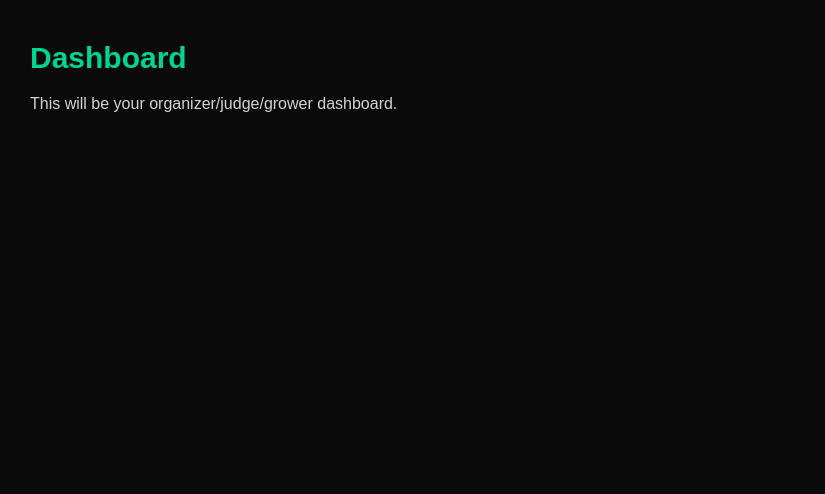
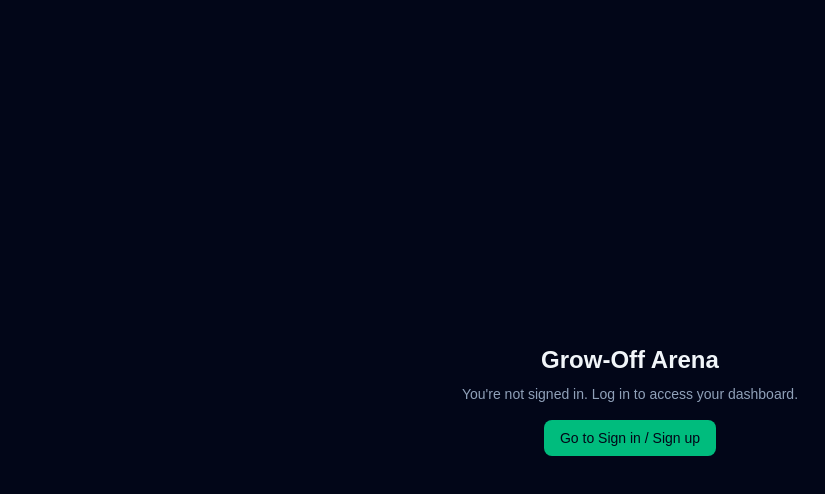
Before and after one commit to Chronic-W-F/grow-off-arena, a Next.js app: page /dashboard in a window 1280 px wide. Shown: the top 494 px of the page, without its empty margins (10-835 px from the left). Built offline with nearby package versions, Linux system fonts and the light colour scheme; no server answers.

Commit message:
Update page.tsx

```diff
--- a/app/dashboard/page.tsx
+++ b/app/dashboard/page.tsx
@@ -1,10 +1,77 @@
+"use client";
+
+import { useEffect, useState } from "react";
+import { auth } from "@/lib/firebase";
+import { onAuthStateChanged, type User } from "firebase/auth";
+import Link from "next/link";
+
 export default function DashboardPage() {
+  const [user, setUser] = useState<User | null>(null);
+  const [checking, setChecking] = useState(true);
+
+  useEffect(() => {
+    const unsub = onAuthStateChanged(auth, (u) => {
+      setUser(u);
+      setChecking(false);
+    });
+    return () => unsub();
+  }, []);
+
+  if (checking) {
+    return (
+      <main className="min-h-screen bg-slate-950 text-slate-100 flex items-center justify-center">
+        <p className="text-slate-400 text-sm">Checking your session…</p>
+      </main>
+    );
+  }
+
+  if (!user) {
+    return (
+      <main className="min-h-screen bg-slate-950 text-slate-100 flex items-center justify-center">
+        <div className="text-center space-y-4">
+          <h1 className="text-2xl font-semibold mb-2">Grow-Off Arena</h1>
+          <p className="text-slate-400 text-sm">
+            You&apos;re not signed in. Log in to access your dashboard.
+          </p>
+          <Link
+            href="/auth"
+            className="inline-flex items-center gap-2 rounded-lg bg-emerald-500 px-4 py-2 text-sm font-medium text-slate-950 hover:bg-emerald-400 transition"
+          >
+            Go to Sign in / Sign up
+          </Link>
+        </div>
+      </main>
+    );
+  }
+
   return (
-    <div className="min-h-screen bg-neutral-950 text-white p-10">
-      <h1 className="text-3xl font-bold text-emerald-400">Dashboard</h1>
-      <p className="text-neutral-300 mt-4">
-        This will be your organizer/judge/grower dashboard.
-      </p>
-    </div>
+    <main className="min-h-screen bg-slate-950 text-slate-100 flex items-center justify-center">
+      <div className="max-w-3xl w-full px-6 py-10">
+        <h1 className="text-3xl font-semibold mb-3">Dashboard</h1>
+        <p className="text-slate-400 mb-4 text-sm">
+          Logged in as <span className="font-mono">{user.email}</span>
+        </p>
+
+        <div className="space-y-3 text-sm">
+          <p className="text-slate-300">
+            This is the start of your Grow-Off Arena. Next up:
+          </p>
+          <ul className="list-disc list-inside text-slate-400 space-y-1">
+            <li>Create arenas (organizations)</li>
+            <li>Create grow-off competitions inside each arena</li>
+            <li>“My Competitions” for growers</li>
+          </ul>
+        </div>
+
+        <div className="mt-6 flex gap-3">
+          <Link
+            href="/"
+            className="rounded-lg border border-slate-700 px-4 py-2 text-xs font-medium hover:border-emerald-400 hover:text-emerald-300 transition"
+          >
+            Back to home
+          </Link>
+        </div>
+      </div>
+    </main>
   );
 }
```
